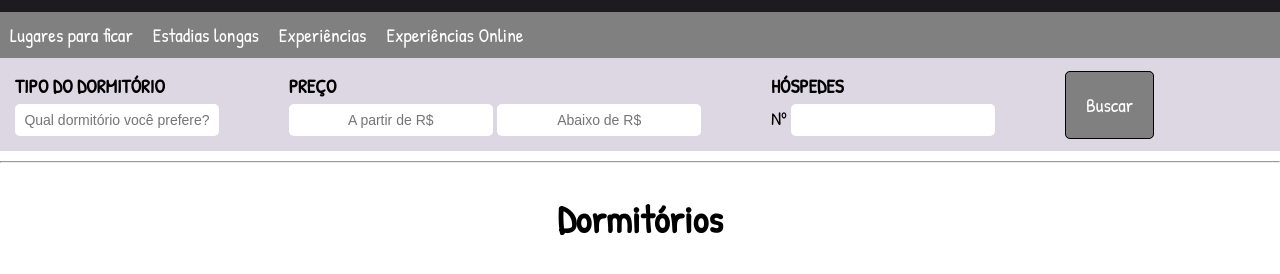
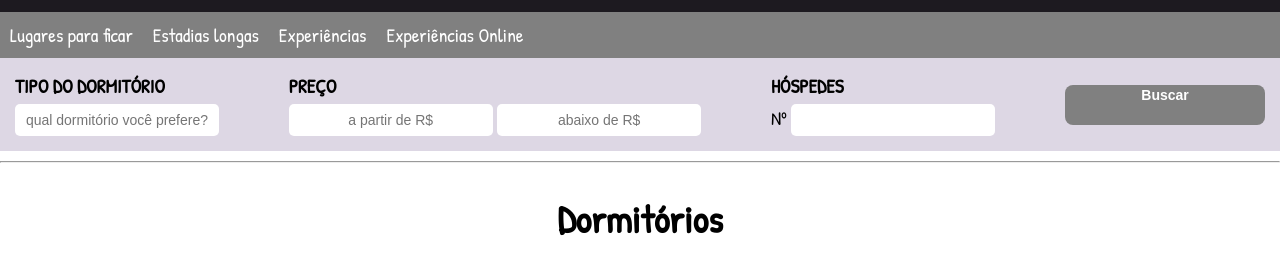
Before and after one commit to felipemaxrosa/gama-desafio-dormitorios, a website: page index.html in a window 1280 px wide. Shown: the part 78-352 px from the top of the page. Drawn offline with nearby package versions, Linux system fonts and the light colour scheme; no server answers.

Commit message:
Atualização do botão

```diff
--- a/css/styles.css
+++ b/css/styles.css
@@ -105,17 +105,28 @@ img {
   flex-wrap: wrap;
 }
 
-#search-bedrooms #buscar {
+
+#buscar-btn {
   width: 200px;
+  height: 40px;
+  text-align: center;
+  justify-content: center;
+  cursor: pointer !important;
+  display: flex !important;
+  margin: 0px !important;
+  position: center !important;
+
+  text-decoration: none !important;
+  font-weight: bold;
+  border-color: black !important;
+  font-size: 14px !important;
+  line-height: 18px !important;
+  border-radius: 8px !important;
+  border-width: 1px !important;
+  border-style: solid !important;
+  outline: none !important;
+
+  border: none !important;
+  background: gray;
+  color: #fff;
 }
-
-#buscar a {
-  background: blue;
-  padding: 20px;
-  text-align: center;
-  width: 300px;
-  height: 80px;
-  border: 1px solid black;
-  border-radius: 5px;
-  background: gray;
-}
--- a/index.html
+++ b/index.html
@@ -23,6 +23,7 @@
       </nav>
     </header>
 
+
     <div id="places">
       <ul id="places-ul">
         <li><a href="/">Lugares para ficar</a></li>
@@ -32,16 +33,18 @@
       </ul>
     </div>
 
+
+
     <div id="search-bedrooms">
-      <div id="local">
+      <div id="tipo">
         <p><strong>TIPO DO DORMITÓRIO</strong></p>
-        <input type="text" placeholder="Qual dormitório você prefere?">
+        <input id="inputTipoDormitorio" type="text" placeholder="qual dormitório você prefere?">
       </div>
 
-      <div id="checkin-checkout">
+      <div id="price">
         <p><strong>PREÇO</strong></p>
-        <input type="text" id="datecheckin" placeholder="A partir de R$">
-        <input type="text" id="datecheckout" placeholder="Abaixo de R$">
+        <input type="text" id="datecheckin" placeholder="a partir de R$">
+        <input type="text" id="datecheckout" placeholder="abaixo de R$">
       </div>
 
       <div id="hospedes">
@@ -51,7 +54,9 @@
       </div>
 
       <div id="buscar">
-        <a href="/">Buscar</a>
+        <button id="buscar-btn">
+          Buscar
+        </button>
       </div>
     </div>
 
@@ -60,10 +65,6 @@
     <h1>Dormitórios</h1>
 
     <section id="bedrooms"></section>
-
-
-
-
 
 
     <script src="https://code.jquery.com/jquery-3.4.1.slim.min.js"
```
